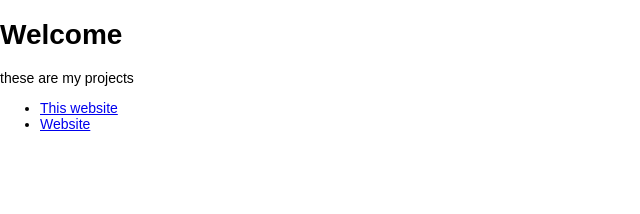
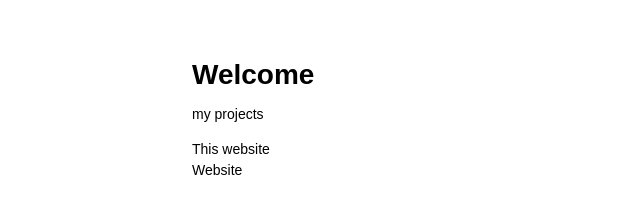
Before and after one commit to willemfluit/willemfluit.github.io, a plain HTML site: page index.html in a window 1280 px wide. Shown: the whole page, without its empty margins (0-640 px from the left). Drawn offline with Linux system fonts and the light colour scheme.

Commit message:
Add files via upload

```diff
--- a/index.css
+++ b/index.css
@@ -3,4 +3,22 @@ body{
   padding: 0;
   font-family: Helvitica neue, 'Robot', Arial, sans-serif;
   font-size: 14px;
+  line-height: 1.5em
 }
+::-webkit-scrollbar{
+  display: none;
+}
+div{
+  margin-left: 15%;
+  margin-top: 5%;
+}
+ul{
+  list-style: none;
+}
+a{
+  text-decoration: none;
+  color: black;
+  list-style: none;
+  margin: 0;
+  padding: 0;
+}
--- a/index.html
+++ b/index.html
@@ -7,11 +7,12 @@
     <link href="https://fonts.googleapis.com/css?family=Roboto:400,700" rel="stylesheet">
   </head>
   <body>
-    <h1>Welcome</h1>
-    <p>these are my projects</p>
-    <ul>
-      <li><a href="https://willemfluit.github.io/">This website</a></li>
-      <li><a href="https://willemfluit.github.io/website/">Website</a></li>
-    </ul>
+    <div class="container">
+      <h1>Welcome</h1>
+      <p>my projects</p>
+      <a href="https://willemfluit.github.io/">This website</a>
+      <br>
+      <a href="https://willemfluit.github.io/website/">Website</a>
+    </div>
   </body>
 </html>
```
